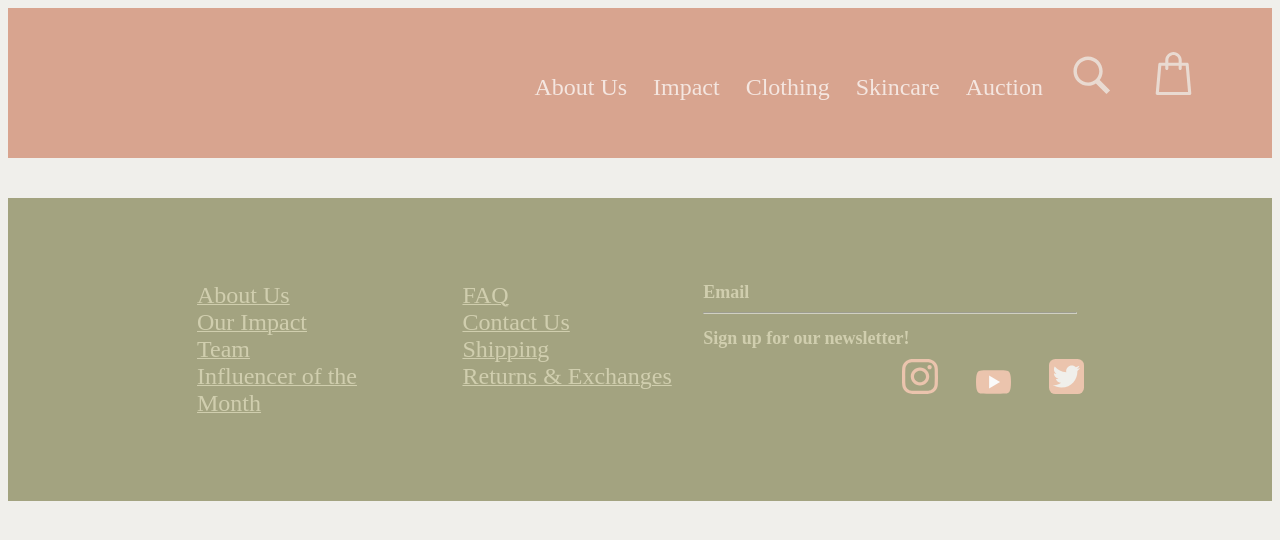
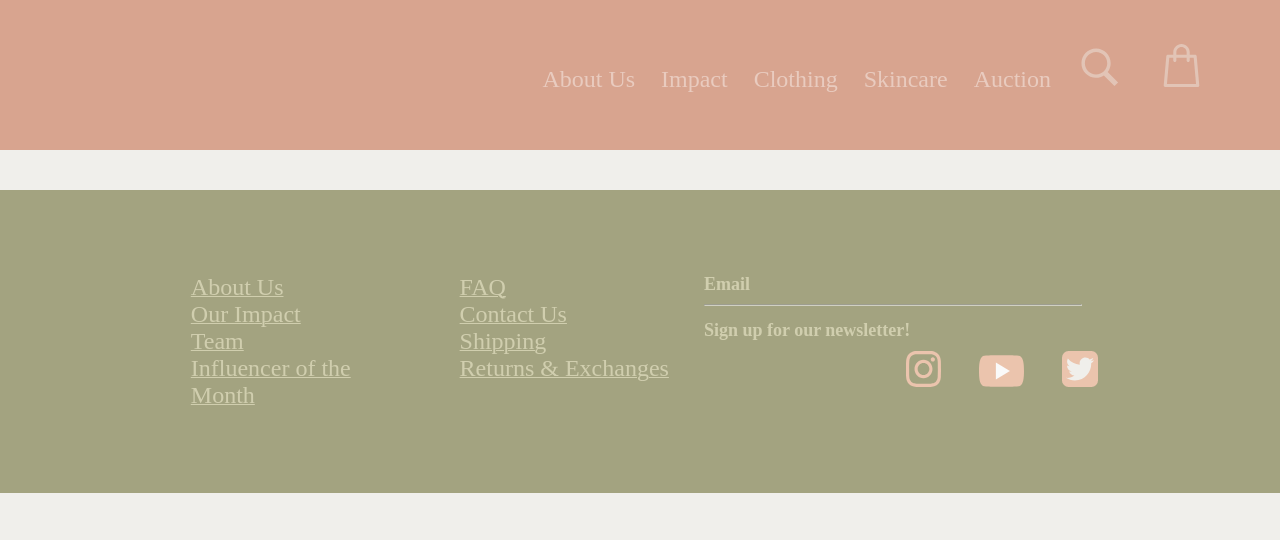
Before and after one commit to 1eecassidy/HackMIT21, a plain HTML site: page bag/index.html in a window 1280 px wide. Drawn offline with Linux system fonts and the light colour scheme.

Commit message:
Reformat Nav

```diff
--- a/bag/index.html
+++ b/bag/index.html
@@ -7,7 +7,7 @@
   <header class="nav">
     <ul>
       <li><a href="../index.html#aboutus">About Us</a></li>
-      <li><a href="../index.html#aboutus">Impact</a></li>
+      <li><a href="../index.html#impact">Impact</a></li>
       <li><a href="../shop-clothing/index.html">Clothing</a></li>
       <li><a href="#aboutus">Skincare</a></li>
       <li><a href="../auction/index.html">Auction</a></li>
@@ -57,8 +57,8 @@
         <img
           src="../Hackmit21-assets/1063496761561032643.svg"
           alt="yt logo"
-          width="8%"
-          height="8%"
+          width="10%"
+          height="10%"
         />
         <img
           src="../Hackmit21-assets/13728386351561032650.svg"
--- a/css/global.css
+++ b/css/global.css
@@ -1,4 +1,10 @@
-* {
+html,
+body {
+  margin: 0;
+  padding: 0;
+}*
+
+{
   font-family: "Playfair Display";
 }
 
@@ -28,6 +34,16 @@ header ul > li {
   /* this fix is needed for IE7- */
 }
 
+.dropbtn {
+  display: inline-block;
+  /* You can also add some margins here to make it look prettier */
+  zoom: 1;
+  *display: inline;
+  margin-left: 0px;
+  margin-right: 20px;
+  /* this fix is needed for IE7- */
+}
+
 #bag-icon {
   margin-right: 80px;
 }
@@ -52,6 +68,24 @@ header ul {
   align-items: center;
   margin-bottom: 40px;
 }
+
+.center {
+  display: block;
+  margin-left: auto;
+  margin-right: auto;
+  width: 90%;
+  margin-bottom: 40px;
+}
+
+/* .greenblock {
+  background-color: #a3a380;
+  padding-top: 20px;
+  padding-bottom: 20px;
+  justify-content: center;
+  align-items: center;
+  margin-bottom: 60px;
+  margin-top: 40px;
+} */
 
 header,
 body,
@@ -144,3 +178,32 @@ footer img {
   display: table;
   clear: both;
 }
+
+/* The container <div> - needed to position the dropdown content */
+.dropdown {
+  position: relative;
+  display: inline-block;
+}
+
+/* Dropdown Content (Hidden by Default) */
+.dropdown-content {
+  display: none;
+  position: absolute;
+  background-color: #f1f1f1;
+  min-width: 160px;
+  box-shadow: 0px 8px 16px 0px rgba(0, 0, 0, 0.2);
+  z-index: 1;
+}
+
+/* Links inside the dropdown */
+.dropdown-content a {
+  color: black;
+  padding: 12px 16px;
+  text-decoration: none;
+  display: block;
+}
+
+/* Show the dropdown menu on hover */
+.dropdown:hover .dropdown-content {
+  display: block;
+}
```
Also changed, not shown: auction/index.html (+2 -2 lines), css/styles.css (+12 -6 lines), index.html (+3 -2 lines), shop-clothing/index.html (+2 -2 lines).
